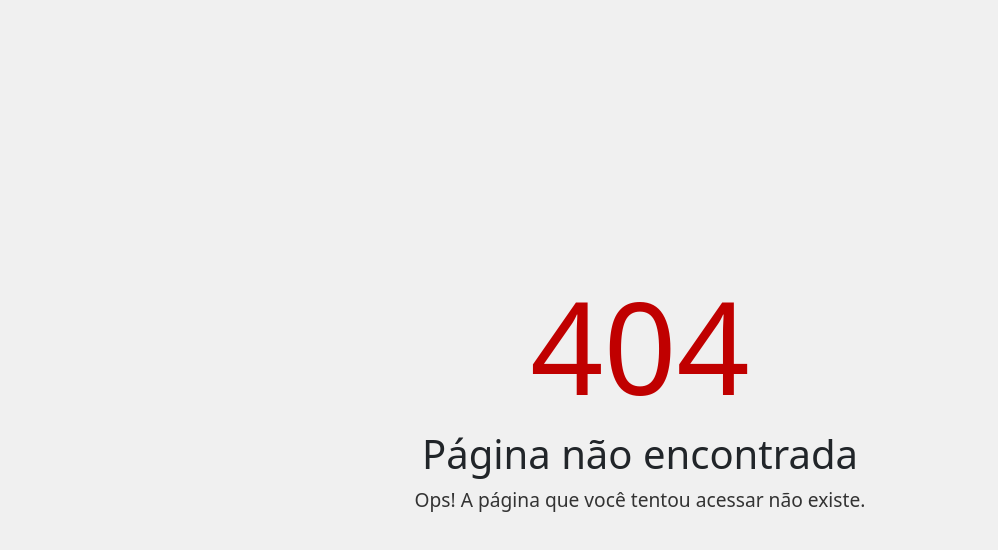
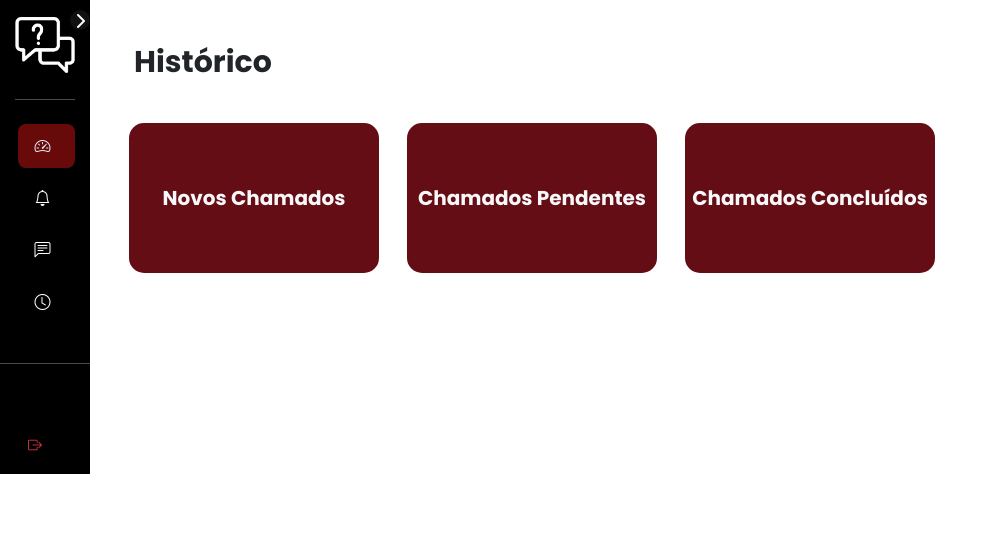
Before and after one commit to helossilvaa/Senalisa, a Next.js app in the folder frontend/: page /admin/historico in a window 1280 px wide. Before the commit this address had no page. Shown: the top 550 px of the page, without its empty margins (0-998 px from the left). Built offline with nearby package versions, Linux system fonts and the light colour scheme.

Commit message:
Administrador

```diff
--- /dev/null
+++ b/frontend/src/app/admin/historico/historico.module.css
@@ -0,0 +1,41 @@
+:root {
+    --fundo: #f8f8fa;
+    --bola: #b10000;
+    --fonte: 'Poppins', sans-serif;
+    --cordata: #535355;
+    --botao: #640d14;
+}
+
+.page{
+    display: flex;
+}
+
+.tituloPrincipal h1{
+    font-family: var(--fonte);
+    font-weight: bold;
+    font-size: 30px;
+    padding: 20px;
+}
+
+
+.conteudoPrincipal{
+    display: flex;
+    padding: 15px;
+}
+.chamados{
+    width: 25%;
+    align-items: center;
+    justify-content: center;
+}
+
+.chamados button{
+    border: none;
+    width: 250px;
+    height: 150px;
+    background-color: var(--botao);
+    color: var(--fundo);
+    font-weight: bold;
+    border-radius: 15px;
+    font-family: var(--fonte);
+    font-size: 20px;
+}
--- /dev/null
+++ b/frontend/src/app/admin/historico/page.jsx
@@ -0,0 +1,28 @@
+import styles from "@/app/admin/historico/historico.module.css";
+import HeaderAdmin from "@/components/HeaderAdmin/headerAdmin";
+
+export default function Informacoes() {
+    return (
+        <div className={styles.page}>
+    <HeaderAdmin />
+
+    <div className="container-fluid p-4">
+        <div className={styles.tituloPrincipal}>
+            <h1>Histórico</h1>
+        </div>
+    <div className={styles.conteudoPrincipal}>
+        <div className={styles.chamados}>
+            <button>Novos Chamados</button>
+        </div>
+        <div className={styles.chamados}>
+            <button>Chamados Pendentes</button>
+        </div>
+        <div className={styles.chamados}>
+            <button>Chamados Concluídos</button>
+        </div>
+    </div>
+    </div>
+
+</div>
+    );
+}
--- /dev/null
+++ b/frontend/src/components/HeaderAdmin/headerAdmin.css
@@ -0,0 +1,180 @@
+/* .listaSidebar{
+    font-size: 15px;
+}
+ */
+ @import url('https://fonts.googleapis.com/css2?family=Poppins:ital,wght@0,100;0,200;0,300;0,400;0,500;0,600;0,700;0,800;0,900;1,100;1,200;1,300;1,400;1,500;1,600;1,700;1,800;1,900&display=swap');
+
+ * {
+     margin: 0;
+     padding: 0;
+     box-sizing: border-box;
+     font-family: 'Poppins', sans-serif;
+ }
+
+
+ #sidebar {
+     display: flex;
+     flex-direction: column;
+     background-color: #000000;
+     height: 100%;
+     max-width: 250px;
+     position: relative;
+     transition: all .5s;
+     z-index: 2;
+ }
+
+ #sidebar_content {
+     padding: 15px;
+
+ }
+
+ .senaiLogo {
+     display: flex;
+     align-items: center;
+     gap: 10px;
+     margin-bottom: 24px;
+ }
+
+ .logo {
+     align-items: center;
+     height: 60px;
+ }
+
+ /* define a logo expandida como padrão */
+ .logoExpandida{
+     display: none;
+
+ }
+
+ .logoColapsada{
+     display: block;
+ }
+
+ .open-sidebar .logoExpandida{
+     display: block;
+     margin-left: 30px;
+ }
+ .open-sidebar .logoColapsada{
+     display: none;
+ }
+
+ .open-sidebar{
+    width: 350px;
+ }
+ #user_infos {
+     display: flex;
+     flex-direction: column;
+ }
+
+ #user_infos span:last-child {
+     color: #6b6b6b;
+     font-size: 12px;
+ }
+
+ #side_items {
+     border-top: 1px solid #ffffff4b;
+     display: flex;
+     flex-direction: column;
+     gap: 8px;
+     list-style: none;
+     padding-left: 3px;
+ }
+
+ .side-item {
+     border-radius: 8px;
+     padding: 12px;
+     cursor: pointer;
+ }
+
+ .side-item.active {
+     background-color: #680a0a;
+ }
+
+ .side-item:hover:not(.active),
+ #logout_btn:hover {
+     background-color: #680a0a;
+ }
+
+ .side-item a {
+     text-decoration: none;
+     justify-content: center;
+     display: flex;
+     color: #ffffff;
+ }
+
+ .side-item.active a {
+     color: #e3e9f7;
+ }
+
+ .side-item a i {
+     display: flex;
+     align-items: center;
+     justify-content: center;
+     width: 20px;
+     height: 20px;
+ }
+
+ #logout {
+     border-top: 1px solid #ffffff4b;
+     flex-direction: column;
+     justify-content: center;
+ }
+
+ #logout_btn {
+     border: none;
+     padding: 10px;
+     font-size: 14px;
+     display: flex;
+     gap: 20px;
+     align-items: center;
+     border-radius: 8px;
+     text-align: start;
+     cursor: pointer;
+     background-color: transparent;
+     margin-top:6px;
+ }
+
+ #open_btn {
+     position: absolute;
+     top: 10px;
+     right: 0px;
+     background-color: #d4d4d414;
+     color: #ffffff;
+     border-radius: 100%;
+     width: 20px;
+     height: 20px;
+     border: none;
+     cursor: pointer;
+ }
+
+ #open_btn_icon {
+     transition: transform .10s ease;
+ }
+
+ .open-sidebar #open_btn_icon {
+     transform: rotate(180deg);
+ }
+
+ .item-description {
+     width: 0px;
+     justify-content: center;
+     overflow: hidden;
+     white-space: nowrap;
+     font-size: 13px;
+     transition: width .6s;
+     height: 0px;
+ }
+
+ #sidebar.open-sidebar {
+     min-width: 15%;
+ }
+
+ #sidebar.open-sidebar .item-description {
+     width: 100px;
+     height: auto;
+ }
+
+ #sidebar.open-sidebar .side-item a {
+     justify-content: flex-start;
+     gap: 14px;
+ }
--- /dev/null
+++ b/frontend/src/components/HeaderAdmin/headerAdmin.jsx
@@ -0,0 +1,89 @@
+'use client';
+import { useEffect } from 'react';
+import "bootstrap-icons/font/bootstrap-icons.css";
+import './headerAdmin.css';
+
+export default function Home() {
+
+    useEffect(() => {
+
+        const button = document.getElementById('open_btn');
+        const sidebar = document.getElementById('sidebar');
+
+        const handleClick = () => {
+            sidebar.classList.toggle('open-sidebar');
+        };
+
+        if (button) {
+            button.addEventListener('click', handleClick);
+        }
+        return () => {
+            if (button) {
+                button.removeEventListener('click', handleClick);
+            }
+        };
+
+    }, []);
+
+    return (
+        <>
+            <link
+                rel="stylesheet"
+                href="https://cdnjs.cloudflare.com/ajax/libs/font-awesome/6.5.1/css/all.min.css"
+                integrity="sha512-DTOQO9RWCH3ppGqcWaEA1BIZOC6xxalwEsw9c2QQeAIftl+Vegovlnee1c9QX4TctnWMn13TZye+giMm8e2LwA=="
+                crossOrigin="anonymous"
+                referrerPolicy="no-referrer"
+            />
+
+            <nav id="sidebar">
+                <div id="sidebar_content">
+                    <div className="senaiLogo">
+                        <img src="/Senalisa.png" className="logo logoExpandida" alt="Logo" />
+                        <img src="/logoMenor.png" className="logo logoColapsada" alt="Simples Logo" />
+                    </div>
+                    {/* <hr /> */}
+                    <ul id="side_items">
+                        <li className="side-item active mt-4">
+                            <a href="#">
+                                <i className="bi bi-speedometer2 me-2" />
+                                <span className="item-description">Dashboard</span>
+                            </a>
+                        </li>
+                        <li className="side-item">
+                            <a href="#">
+                                <i className="bi bi-bell me-2" />
+                                <span className="item-description">Notificações</span>
+                            </a>
+                        </li>
+                        <li className="side-item">
+                            <a href="#">
+                                <i className="bi bi-chat-left-text me-2" />
+                                <span className="item-description">Conversas</span>
+                            </a>
+                        </li>
+                        <li className="side-item">
+                            <a href="#">
+                                <i className="bi bi-clock me-2" />
+                                <span className="item-description">Histórico</span>
+                            </a>
+                        </li>
+                    </ul>
+                    <button id="open_btn">
+                        <i id="open_btn_icon" className="fa-solid fa-chevron-right" />
+                    </button>
+                </div>
+                <div id="logout" className='d-flex p-2 align-items-center mt-2'>
+                    <button id="logout_btn">
+                        <i className="bi bi-person-fill" />
+                        <span className="item-description">Perfil</span>
+                    </button>
+                    <button id="logout_btn">
+                        <i className="text-danger bi bi-box-arrow-right" />
+                        <span className="text-danger item-description">Logout</span>
+                    </button>
+                </div>
+            </nav>
+
+        </>
+    );
+}
```
Also changed, not shown: frontend/src/app/admin/page.jsx (deleted).
